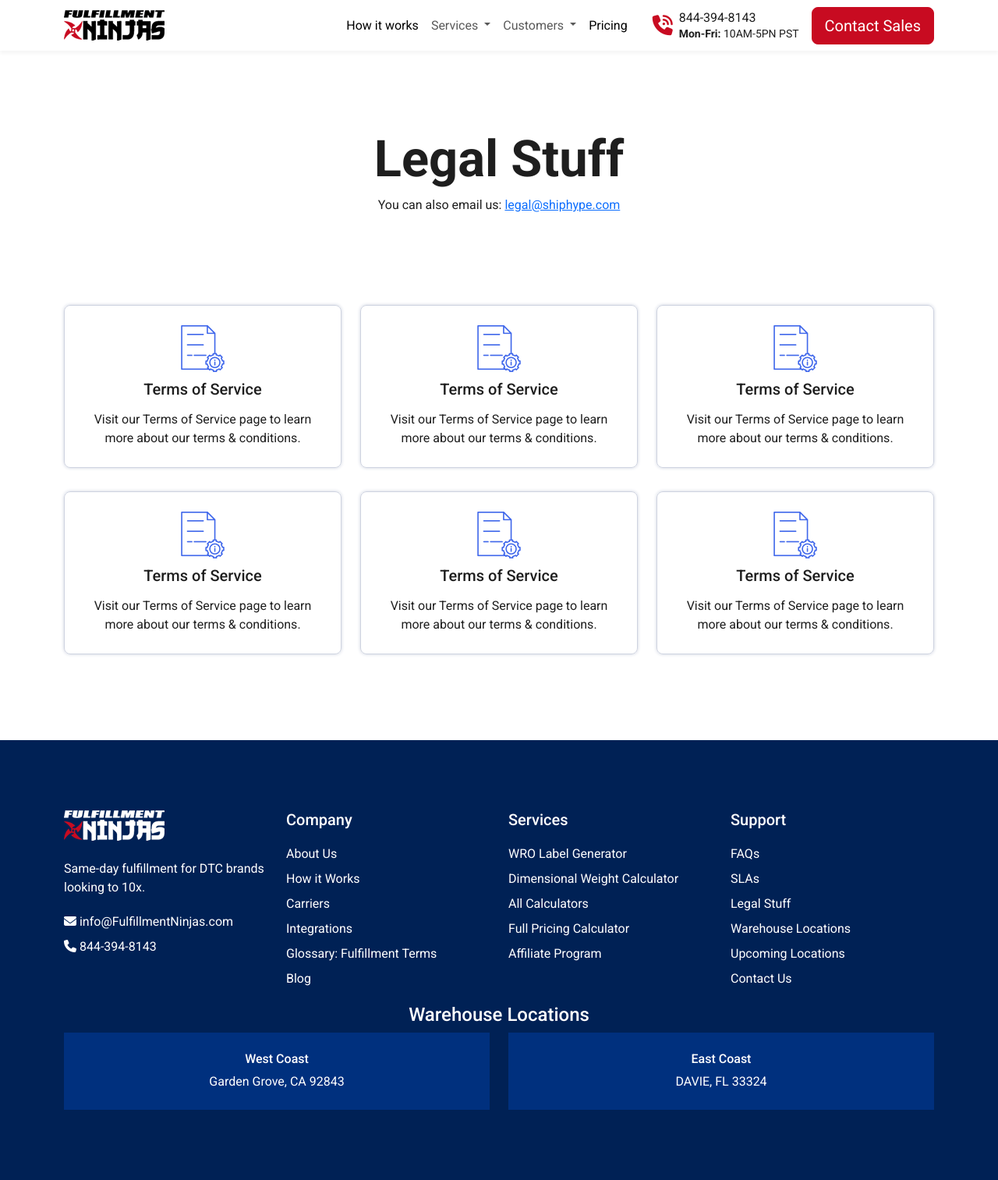
After one commit to chetanrr/fulfillmentninjas.com, a PHP site: page /legal-stuff.php in a window 1280 px wide. The commit adds this page. Shown: the whole page at 78% size. Run offline with PHP 8.4, Linux system fonts and the light colour scheme; some libraries are stand-ins or nearby versions.

Commit message:
Legal stuff page added

```diff
--- a/css/style.css
+++ b/css/style.css
@@ -659,6 +659,18 @@ footer .warehouse .col-12 > a:hover {
     color:var(--primary);
     margin-bottom:15px;
 }
+.amazon-resources aside a {
+    text-decoration:none;
+    color: var(--body-text);
+}
+
+.amazon-resources aside a h5 {
+    margin-bottom:15px;
+    margin-top:10px;
+}
+.amazon-resources aside a p {
+    margin-bottom:0;
+}
 
 .industries-served img {
     object-fit: inherit;
--- /dev/null
+++ b/legal-stuff.php
@@ -0,0 +1,94 @@
+<!DOCTYPE html>
+<html lang="en">
+<head>
+    <meta charset="UTF-8">
+    <meta name="viewport" content="width=device-width, initial-scale=1.0">
+    <title>Fulfillment Ninjas</title>
+    <link href="https://cdn.jsdelivr.net/npm/bootstrap@5.3.3/dist/css/bootstrap.min.css" rel="stylesheet" integrity="sha384-QWTKZyjpPEjISv5WaRU9OFeRpok6YctnYmDr5pNlyT2bRjXh0JMhjY6hW+ALEwIH" crossorigin="anonymous">
+    <link rel="stylesheet" href="https://cdnjs.cloudflare.com/ajax/libs/font-awesome/6.6.0/css/all.min.css" integrity="sha512-Kc323vGBEqzTmouAECnVceyQqyqdsSiqLQISBL29aUW4U/M7pSPA/gEUZQqv1cwx4OnYxTxve5UMg5GT6L4JJg==" crossorigin="anonymous" referrerpolicy="no-referrer" />
+
+    <link rel="stylesheet" type="text/css" href="slick/slick.css"/>
+    <link rel="stylesheet" type="text/css" href="slick/slick-theme.css"/>
+
+    <link rel="stylesheet" href="css/style.css">
+</head>
+<body>
+
+    <?php require 'includes/header.php'; ?>
+
+    <section class="amazon-resources pt-0">
+        <div class="container banner text-center">
+            <h1>Legal Stuff</h1>
+            <p>You can also email us: <a href="mailto:legal@shiphype.com">legal@shiphype.com</a></p>
+        </div>
+        <div class="container">
+            <div class="row">
+                <div class="col-12 col-lg-4">
+                    <aside>
+                        <a href="#">
+                            <img src="images/Terms-of-Use.png" alt="">
+                            <h5>Terms of Service</h5>
+                            <p>Visit our Terms of Service page to learn more about our terms & conditions.</p>
+                        </a>
+                    </aside>
+                </div>
+                <div class="col-12 col-lg-4">
+                    <aside>
+                        <a href="#">
+                            <img src="images/Terms-of-Use.png" alt="">
+                            <h5>Terms of Service</h5>
+                            <p>Visit our Terms of Service page to learn more about our terms & conditions.</p>
+                        </a>
+                    </aside>
+                </div>
+                <div class="col-12 col-lg-4">
+                    <aside>
+                        <a href="#">
+                            <img src="images/Terms-of-Use.png" alt="">
+                            <h5>Terms of Service</h5>
+                            <p>Visit our Terms of Service page to learn more about our terms & conditions.</p>
+                        </a>
+                    </aside>
+                </div>
+                <div class="col-12 col-lg-4">
+                    <aside>
+                        <a href="#">
+                            <img src="images/Terms-of-Use.png" alt="">
+                            <h5>Terms of Service</h5>
+                            <p>Visit our Terms of Service page to learn more about our terms & conditions.</p>
+                        </a>
+                    </aside>
+                </div>
+                <div class="col-12 col-lg-4">
+                    <aside>
+                        <a href="#">
+                            <img src="images/Terms-of-Use.png" alt="">
+                            <h5>Terms of Service</h5>
+                            <p>Visit our Terms of Service page to learn more about our terms & conditions.</p>
+                        </a>
+                    </aside>
+                </div>
+                <div class="col-12 col-lg-4">
+                    <aside>
+                        <a href="#">
+                            <img src="images/Terms-of-Use.png" alt="">
+                            <h5>Terms of Service</h5>
+                            <p>Visit our Terms of Service page to learn more about our terms & conditions.</p>
+                        </a>
+                    </aside>
+                </div>
+            </div>
+        </div>
+    </section>
+
+    <?php require 'includes/footer.php'; ?>
+
+    <script src="https://code.jquery.com/jquery-3.7.1.min.js" integrity="sha256-/JqT3SQfawRcv/BIHPThkBvs0OEvtFFmqPF/lYI/Cxo=" crossorigin="anonymous"></script>
+    <script src="https://cdn.jsdelivr.net/npm/bootstrap@5.3.3/dist/js/bootstrap.bundle.min.js" integrity="sha384-YvpcrYf0tY3lHB60NNkmXc5s9fDVZLESaAA55NDzOxhy9GkcIdslK1eN7N6jIeHz" crossorigin="anonymous"></script>
+
+    <script src="https://code.jquery.com/jquery-3.7.1.min.js" integrity="sha256-/JqT3SQfawRcv/BIHPThkBvs0OEvtFFmqPF/lYI/Cxo=" crossorigin="anonymous"></script>
+    <script type="text/javascript" src="slick/slick.min.js"></script>
+
+    <script src="js/main.js"></script>
+  </body>
+</html>
```
Also changed, not shown: images/Privacy-Policy.png (added), images/Terms-of-Use.png (added).
